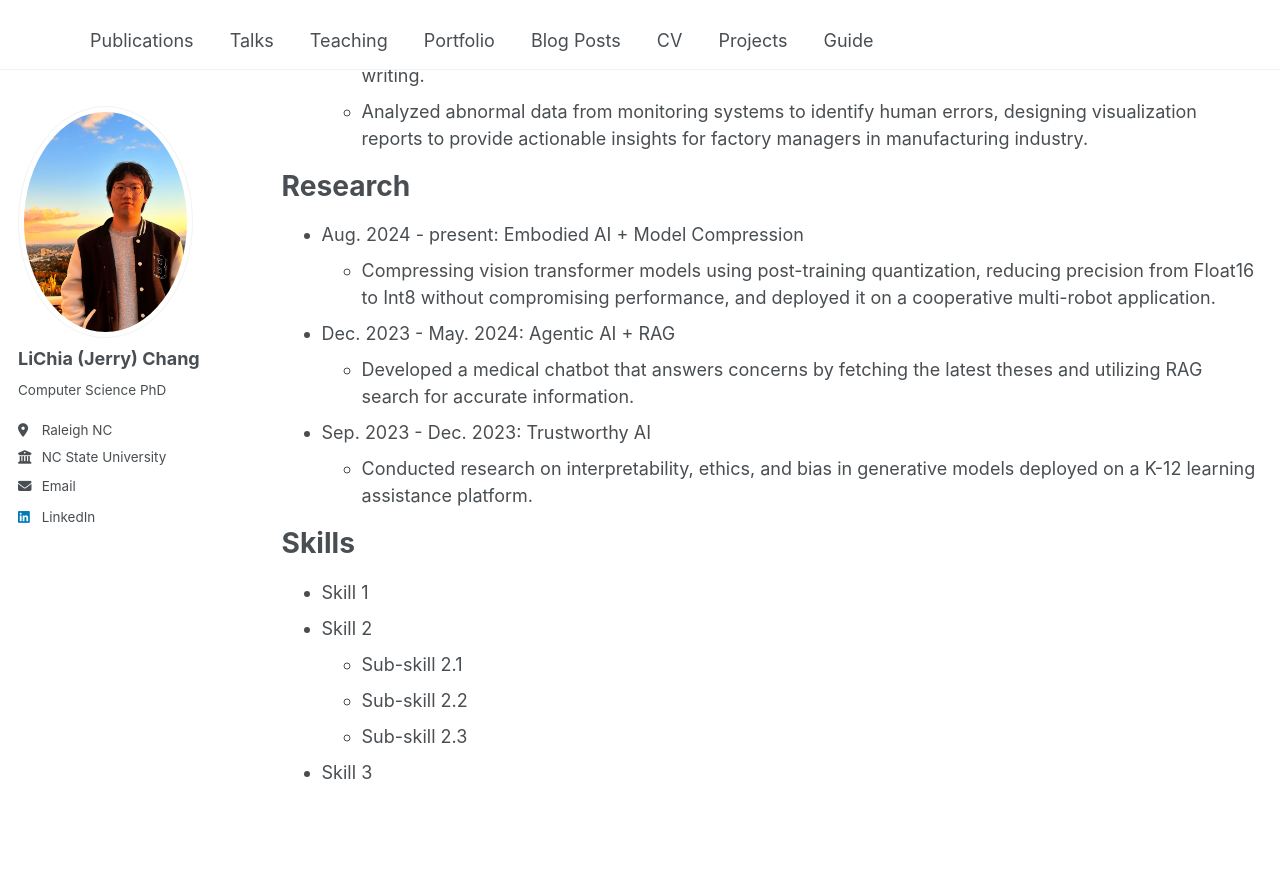
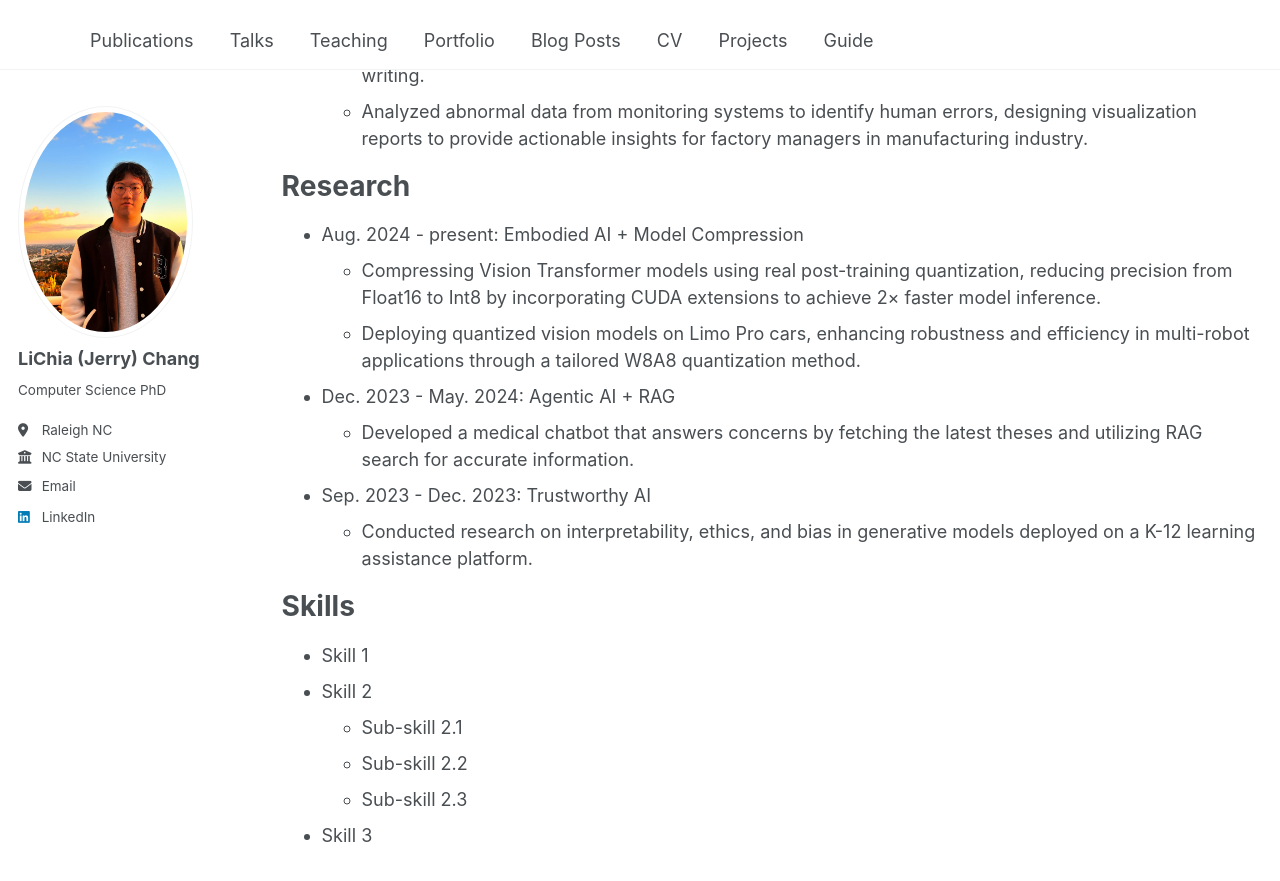
Before and after one commit to lichchang/lichchang.github.io, a Jekyll site: the page built from _pages/cv.md, in a window 1280 px wide and 900 px high, scrolled down 786 px. Shown: the top 881 px of the window. Built offline with Jekyll 4.4.1, drawn with Linux system fonts in a browser that asks for light colours.

Commit message:
Update cv.md

```diff
--- a/_pages/cv.md
+++ b/_pages/cv.md
@@ -34,7 +34,8 @@ Work experience
 Research
 ======
 * Aug. 2024 - present: Embodied AI + Model Compression
-  - Compressing vision transformer models using post-training quantization, reducing precision from Float16 to Int8 without compromising performance, and deployed it on a cooperative multi-robot application.
+  - Compressing Vision Transformer models using real post-training quantization, reducing precision from Float16 to Int8 by incorporating CUDA extensions to achieve 2× faster model inference.
+  - Deploying quantized vision models on Limo Pro cars, enhancing robustness and efficiency in multi-robot applications through a tailored W8A8 quantization method.
 * Dec. 2023 - May. 2024: Agentic AI + RAG
   - Developed a medical chatbot that answers concerns by fetching the latest theses and utilizing RAG search for accurate information.
 * Sep. 2023 - Dec. 2023: Trustworthy AI
```
